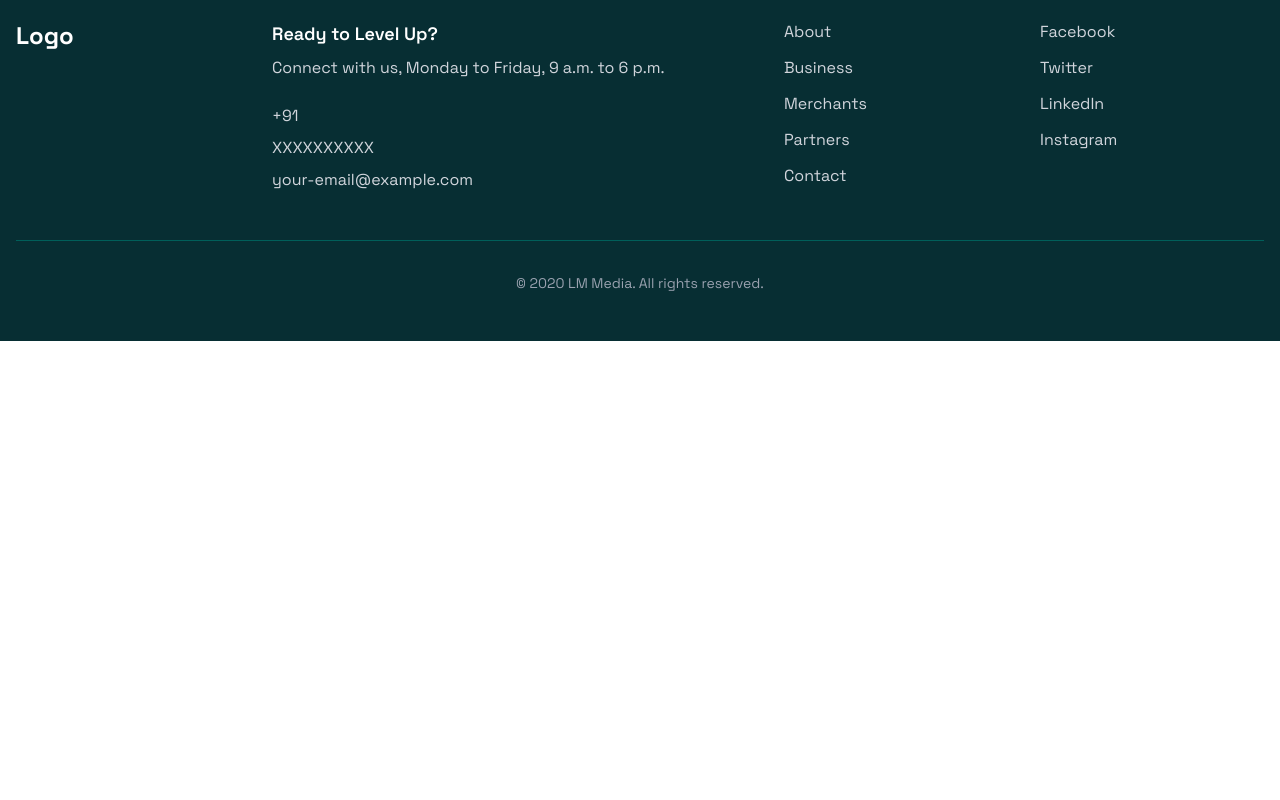
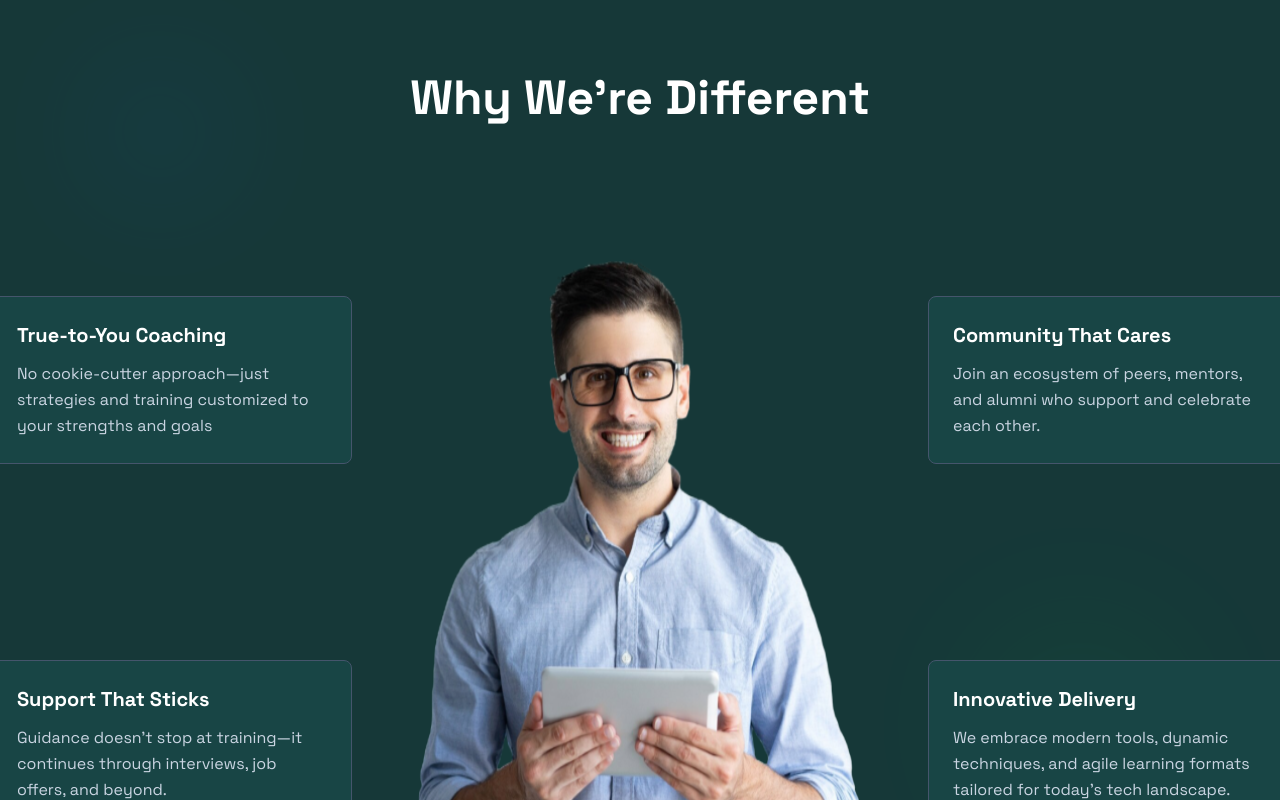
Before and after one commit to Tusharkothiya/Vicky-s-web, a React (Vite) app: page /about in a window 1280 px wide. Shown: the part 2420-3220 px from the top of the page. Before the commit the page ends 2761 px from the top, so only its background shows below. Built offline with nearby package versions, Linux system fonts and the light colour scheme.

Commit message:
design why different

```diff
--- a/src/assets/Index.ts
+++ b/src/assets/Index.ts
@@ -7,6 +7,7 @@ import WhyChooseUserImage from './WhyChooseUser.svg'
 import FAQSImage from './faqs.png'
 import Background from './Background.png'
 import WhoWeAreImage from './WhoWeAre.svg'
+import UserImage from './User.svg'
 
 export {
     HeroImage,
@@ -18,4 +19,5 @@ export {
     FAQSImage,
     Background,
     WhoWeAreImage,
+    UserImage,
 }
--- a/src/components/About/Aboutus.tsx
+++ b/src/components/About/Aboutus.tsx
@@ -1,6 +1,7 @@
 import Hero from "./Hero";
 import WhatWeOffer from "./WhatWeOffer";
 import WhoWeAre from "./WhoWeAre";
+import WhyDifferent from "./WhyDifferent";
 
 const Aboutus = () => {
   return (
@@ -8,6 +9,7 @@ const Aboutus = () => {
       <Hero />
       <WhoWeAre />
       <WhatWeOffer />
+      <WhyDifferent />
     </div>
   );
 };
--- /dev/null
+++ b/src/components/About/WhyDifferent.tsx
@@ -0,0 +1,156 @@
+import { UserImage } from "../../assets/Index";
+
+const WhyDifferent = () => {
+  const features = [
+    {
+      title: "True-to-You Coaching",
+      description:
+        "No cookie-cutter approach—just strategies and training customized to your strengths and goals",
+      position: "top-left",
+    },
+    {
+      title: "Support That Sticks",
+      description:
+        "Guidance doesn't stop at training—it continues through interviews, job offers, and beyond.",
+      position: "bottom-left",
+    },
+    {
+      title: "Community That Cares",
+      description:
+        "Join an ecosystem of peers, mentors, and alumni who support and celebrate each other.",
+      position: "top-right",
+    },
+    {
+      title: "Innovative Delivery",
+      description:
+        "We embrace modern tools, dynamic techniques, and agile learning formats tailored for today's tech landscape.",
+      position: "bottom-right",
+    },
+    {
+      title: "Unfiltered Industry Access",
+      description:
+        "Gain entry to hidden opportunities at top-tier companies—not just the visible ones.",
+      position: "center",
+    },
+  ];
+
+  return (
+    <div className="w-full bg-[#163838] py-16 lg:py-24 px-4 sm:px-6 lg:px-8 relative overflow-hidden">
+      {/* Background decorative elements */}
+      <div className="absolute inset-0 opacity-5">
+        <div className="absolute top-20 left-20 w-40 h-40 bg-blue-500 rounded-full blur-3xl"></div>
+        <div className="absolute bottom-20 right-20 w-60 h-60 bg-green-500 rounded-full blur-3xl"></div>
+      </div>
+
+      <div className="max-w-8xl mx-auto relative z-10">
+        {/* Section Title */}
+        <div className="text-center mb-16 lg:mb-0">
+          <h2 className="text-3xl sm:text-4xl lg:text-5xl font-bold text-white leading-tight">
+            Why We're Different
+          </h2>
+        </div>
+
+        {/* Mobile Layout */}
+        <div className="lg:hidden space-y-6">
+          {/* Person Image */}
+          <div className="flex justify-center mb-8">
+            <div className="relative">
+              <div className="w-48 h-48 rounded-full overflow-hidden border-1 border-white">
+                <img
+                  src={UserImage}
+                  alt="Professional mentor"
+                  className="w-full h-full object-contain"
+                />
+              </div>
+
+            </div>
+          </div>
+
+          {/* Feature Cards */}
+          {features.map((feature, index) => (
+            <div
+              key={index}
+              className="bg-[#184545] backdrop-blur-sm border border-slate-600 rounded-lg p-6 hover:bg-slate-700/70 transition-all duration-300"
+            >
+              <h3 className="text-xl font-bold text-white mb-3">
+                {feature.title}
+              </h3>
+              <p className="text-slate-300 leading-relaxed">
+                {feature.description}
+              </p>
+            </div>
+          ))}
+        </div>
+
+        {/* Desktop Layout */}
+        <div className="hidden lg:block">
+          <div className="relative max-w-6xl mx-auto">
+            {/* Central Person Image - Rectangular */}
+            <div className="absolute left-1/2 top-1/2 transform -translate-x-1/2 -translate-y-1/2 z-20 mt-25">
+              <div className="relative">
+                <div className=" overflow-hidden">
+                  <img
+                    src={UserImage}
+                    alt="Professional mentor"
+                    className="w-full h-full object-cover"
+                  />
+                </div>
+              </div>
+            </div>
+
+            {/* Feature Cards positioned around the image */}
+            <div className="relative min-h-[700px] flex items-center justify-center">
+              {/* Top Left Card */}
+              <div className="absolute top-42 -left-18 w-90 bg-[#184545] backdrop-blur-sm border border-slate-600 rounded-lg p-6 hover:bg-slate-700/70 transition-all duration-300 hover:scale-105 transform z-10">
+                <h3 className="text-xl font-bold text-white mb-3">
+                  True-to-You Coaching
+                </h3>
+                <p className="text-slate-300 leading-relaxed">
+                  No cookie-cutter approach—just strategies and training
+                  customized to your strengths and goals
+                </p>
+              </div>
+
+              {/* Top Right Card */}
+              <div className="absolute top-42 -right-18 w-90 bg-[#184545] backdrop-blur-sm border border-slate-600 rounded-lg p-6 hover:bg-slate-700/70 transition-all duration-300 hover:scale-105 transform z-10">
+                <h3 className="text-xl font-bold text-white mb-3">
+                  Community That Cares
+                </h3>
+                <p className="text-slate-300 leading-relaxed">
+                  Join an ecosystem of peers, mentors, and alumni who support
+                  and celebrate each other.
+                </p>
+              </div>
+
+              {/* Bottom Left Card */}
+              <div className="absolute bottom-0 -left-18 w-90 bg-[#184545] backdrop-blur-sm border border-slate-600 rounded-lg p-6 hover:bg-slate-700/70 transition-all duration-300 hover:scale-105 transform z-10">
+                <h3 className="text-xl font-bold text-white mb-3">
+                  Support That Sticks
+                </h3>
+                <p className="text-slate-300 leading-relaxed">
+                  Guidance doesn't stop at training—it continues through
+                  interviews, job offers, and beyond.
+                </p>
+              </div>
+
+              {/* Bottom Right Card */}
+              <div className="absolute bottom-0 -right-18 w-90 bg-[#184545] backdrop-blur-sm border border-slate-600 rounded-lg p-6 hover:bg-slate-700/70 transition-all duration-300 hover:scale-105 transform z-10">
+                <h3 className="text-xl font-bold text-white mb-3">
+                  Innovative Delivery
+                </h3>
+                <p className="text-slate-300 leading-relaxed">
+                  We embrace modern tools, dynamic techniques, and agile
+                  learning formats tailored for today's tech landscape.
+                </p>
+              </div>
+
+
+            </div>
+          </div>
+        </div>
+      </div>
+    </div>
+  );
+};
+
+export default WhyDifferent;
```
Also changed, not shown: src/assets/User.svg (added).
